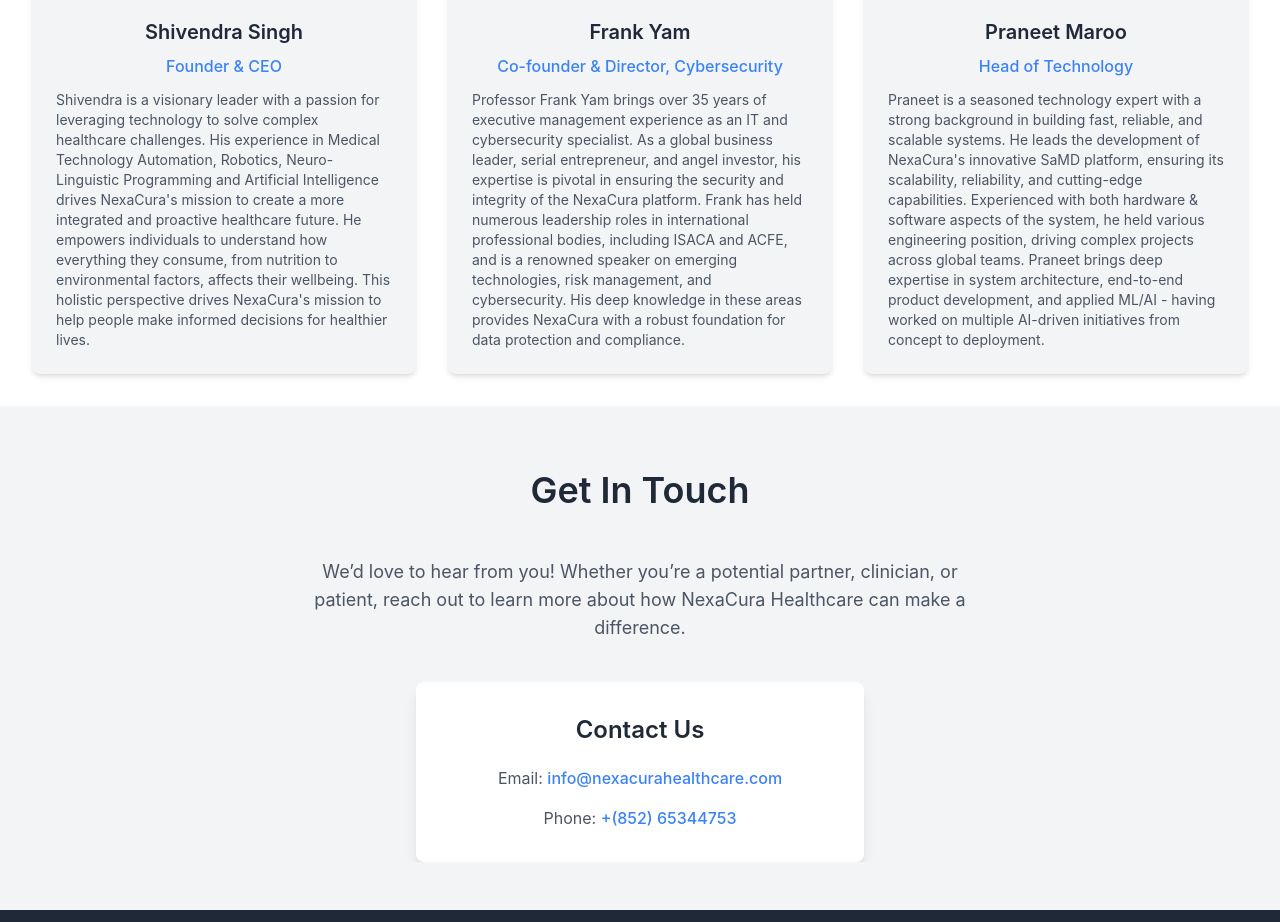
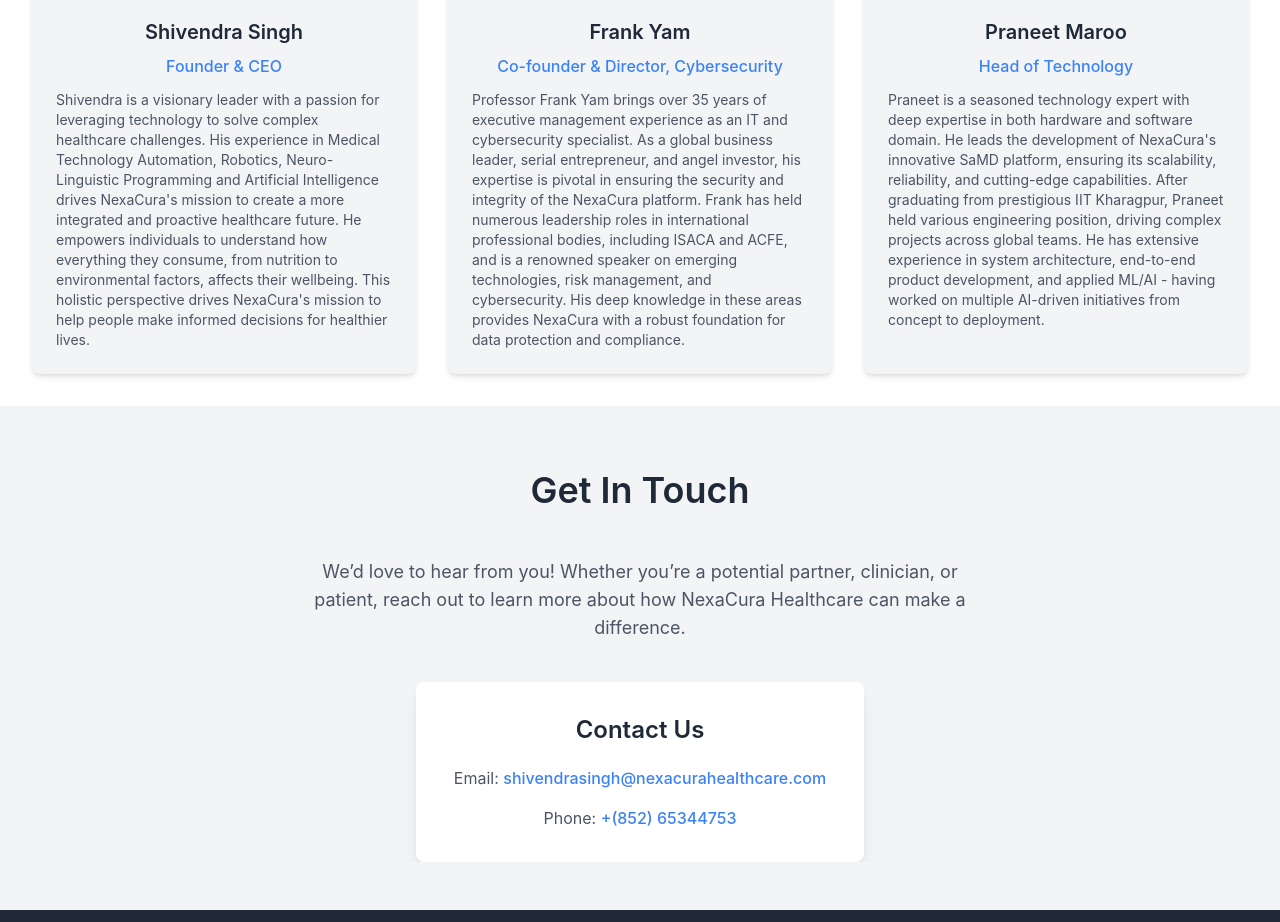
Before and after one commit to pranmar93/nexacura-healthcare, a React (Create React App) app: page / in a window 1280 px wide. Shown: the part 4150-5072 px from the top of the page. Built offline with nearby package versions, Linux system fonts and the light colour scheme.

Commit message:
updated email

```diff
--- a/src/components/Contact.js
+++ b/src/components/Contact.js
@@ -17,10 +17,10 @@
           <p className="text-gray-600 text-sm sm:text-base mb-4">
             Email:{' '}
             <a
-              href="mailto:info@nexacurahealthcare.com"
+              href="mailto:shivendrasingh@nexacurahealthcare.com"
               className="text-blue-500 font-medium hover:underline"
             >
-              info@nexacurahealthcare.com
+              shivendrasingh@nexacurahealthcare.com
             </a>
           </p>
           <p className="text-gray-600 text-sm sm:text-base">
--- a/src/components/Team.js
+++ b/src/components/Team.js
@@ -17,7 +17,7 @@
     {
       name: 'Praneet Maroo',
       role: 'Head of Technology',
-      bio: 'Praneet is a seasoned technology expert with a strong background in building fast, reliable, and scalable systems. He leads the development of NexaCura\'s innovative SaMD platform, ensuring its scalability, reliability, and cutting-edge capabilities. Experienced with both hardware & software aspects of the system, he held various engineering position, driving complex projects across global teams. Praneet brings deep expertise in system architecture, end-to-end product development, and applied ML/AI - having worked on multiple AI-driven initiatives from concept to deployment.',
+      bio: 'Praneet is a seasoned technology expert with deep expertise in both hardware and software domain. He leads the development of NexaCura\'s innovative SaMD platform, ensuring its scalability, reliability, and cutting-edge capabilities. After graduating from prestigious IIT Kharagpur, Praneet held various engineering position, driving complex projects across global teams. He has extensive experience in system architecture, end-to-end product development, and applied ML/AI - having worked on multiple AI-driven initiatives from concept to deployment.',
       imgSrc: '/images/praneet_maroo.jpeg',
     },
   ];
```
Also changed, not shown: 7 other files (tests, documents, lock files or other folders).
